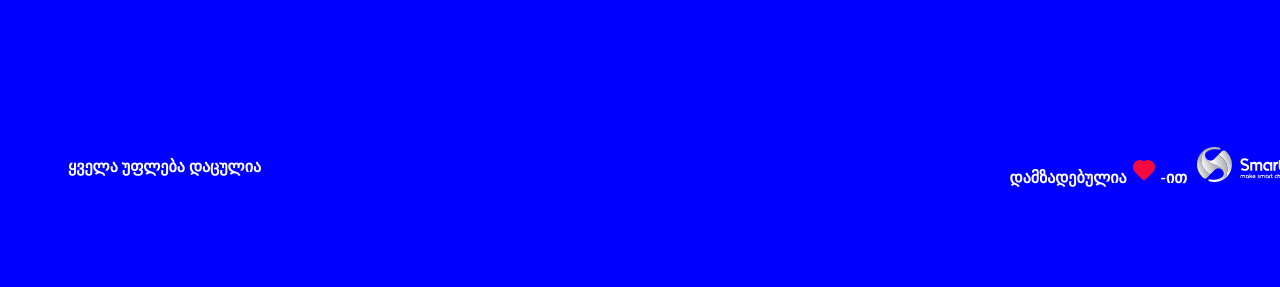
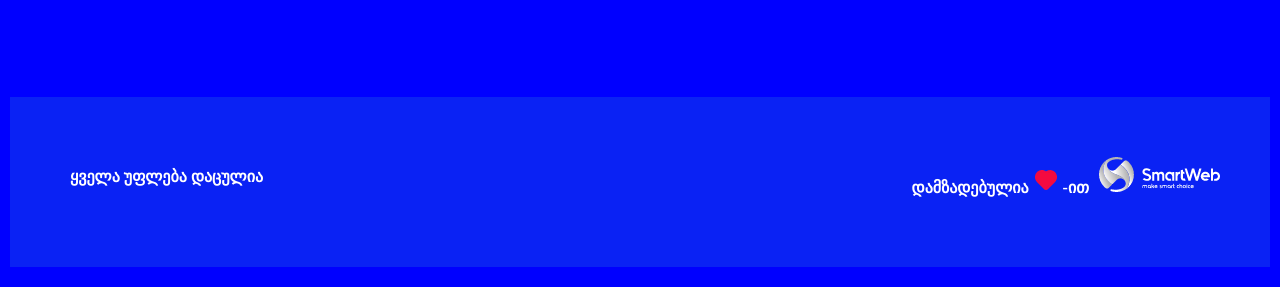
Before and after one commit to mariamibarba/lesson8, a plain HTML site: page index.html in a window 1280 px wide. Shown: the part 598-885 px from the top of the page. Before the commit the page ends 855 px from the top, so only its background shows below. Drawn offline with Linux system fonts and the light colour scheme.

Commit message:
change style.css

```diff
--- a/styles/style.css
+++ b/styles/style.css
@@ -113,3 +113,18 @@ iframe {
 	color: #FFFFFF;
 
 }
+footer{
+
+    max-width: 1260px;
+    width: 100%;
+    display: flex;
+    justify-content: space-between;
+    background-color: #0A22F4;
+    margin: 0 auto;
+    margin-bottom: 20px;
+    color: #FFFFFF;
+
+
+
+
+}
```
